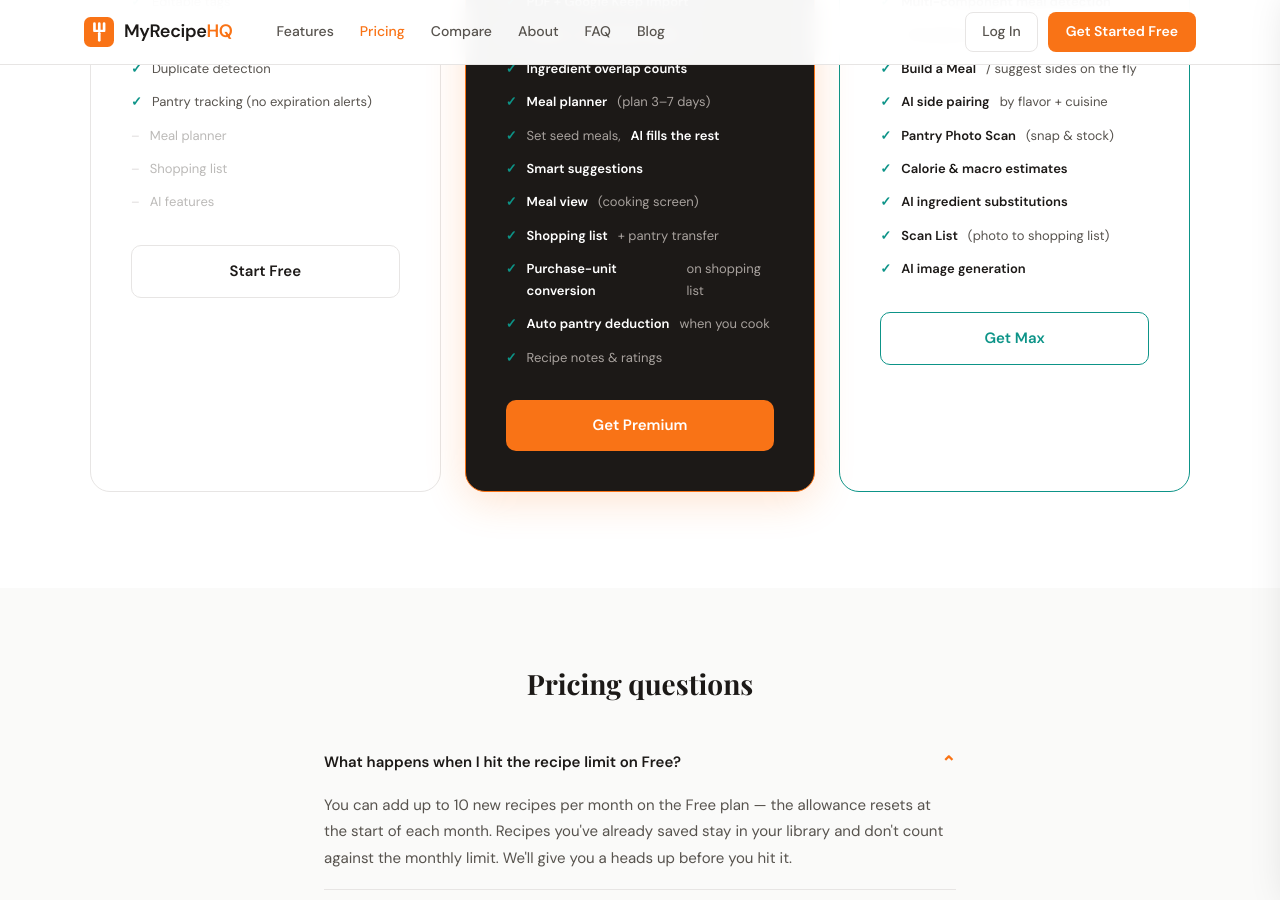
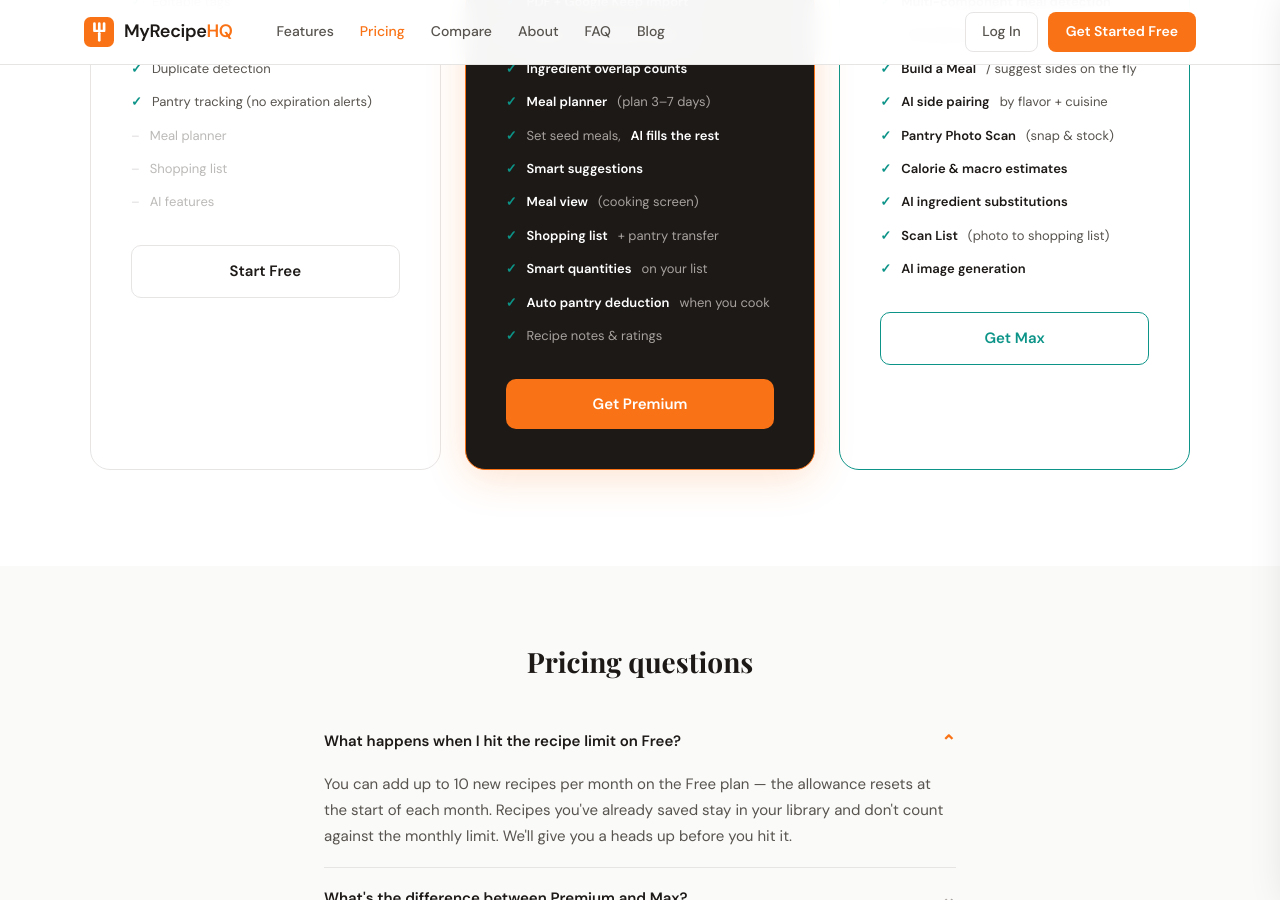
Before and after one commit to bgerlach463/recipehq-site, a Jekyll site: the page built from pricing/index.html, in a window 1280 px wide and 900 px high, scrolled down 755 px. Built offline with Jekyll 4.4.1, drawn with Linux system fonts in a browser that asks for light colours.

Commit message:
Shorten purchase-unit conversion line to prevent mobile wrapping

```diff
--- a/pricing/index.html
+++ b/pricing/index.html
@@ -147,7 +147,7 @@ body_scripts: |
           <li class="included"><strong>Smart suggestions</strong></li>
           <li class="included"><strong>Meal view</strong> (cooking screen)</li>
           <li class="included"><strong>Shopping list</strong> + pantry transfer</li>
-          <li class="included"><strong>Purchase-unit conversion</strong> on shopping list</li>
+          <li class="included"><strong>Smart quantities</strong> on your list</li>
           <li class="included"><strong>Auto pantry deduction</strong> when you cook</li>
           <li class="included">Recipe notes &amp; ratings</li>
         </ul>
```
